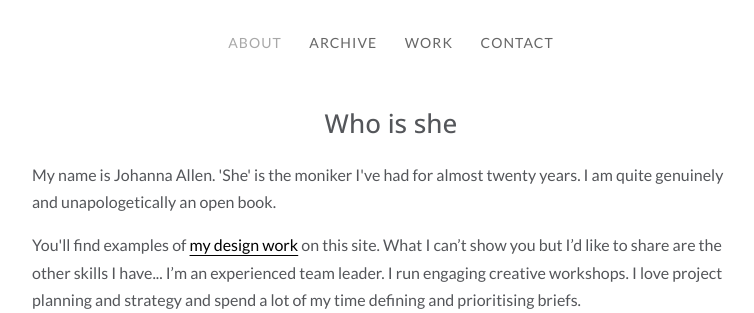
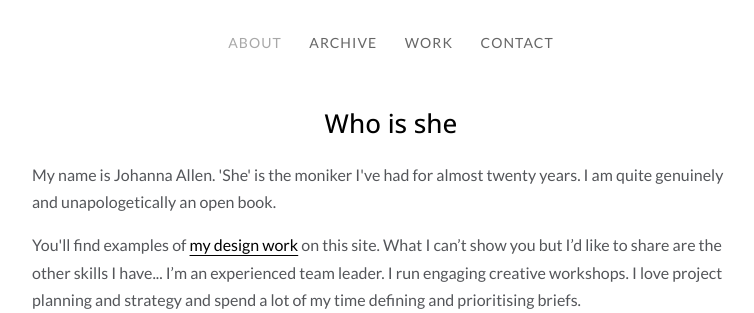
Before and after one commit to damongolding/shesanopenbook, a PHP site: page /about.html in a window 1280 px wide. Shown: the top 313 px of the page, without its empty margins (249-1003 px from the left). Run offline with PHP 8.4, Linux system fonts and the light colour scheme.

Commit message:
H2 colour change to black

```diff
--- a/css/shes-got-style.css
+++ b/css/shes-got-style.css
@@ -37,6 +37,7 @@ h1 {
 h2 {
 	font-size: 26px;
 	font-family: "Open Sans", sans-serif;
+	color: #000;
 	font-weight: 500;
 	text-align: center;
 	line-height: 2rem;
```
